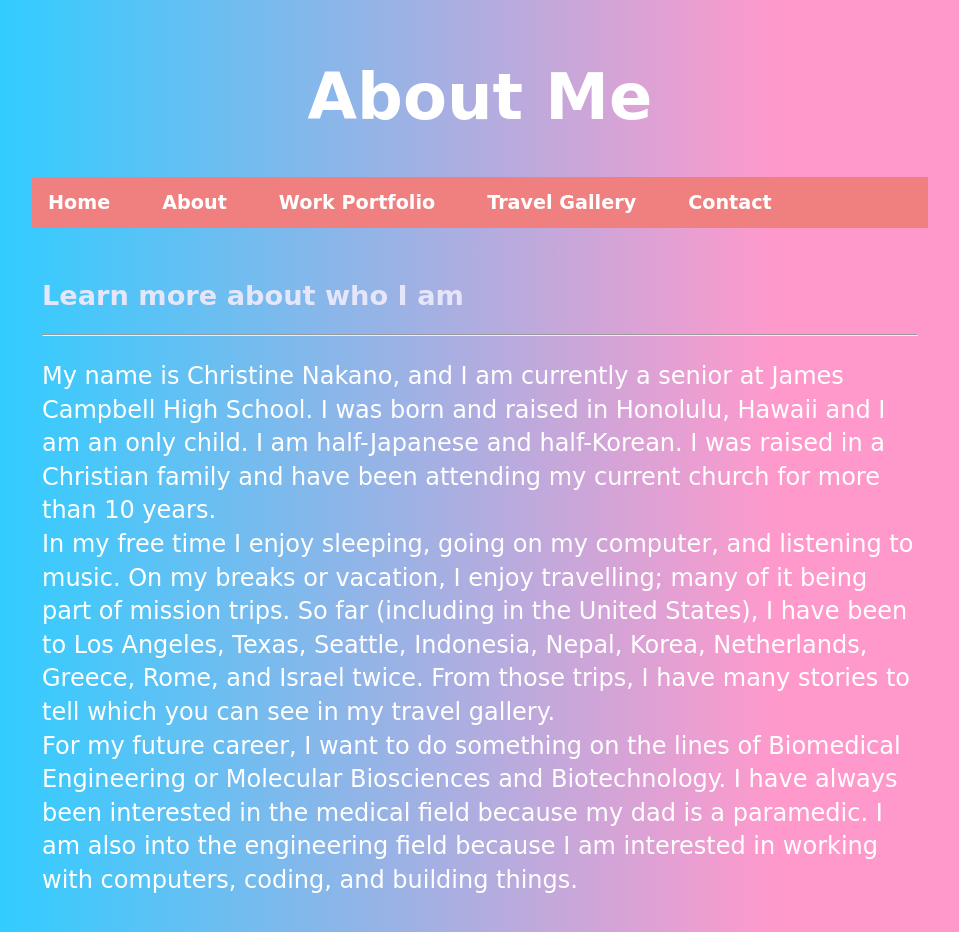
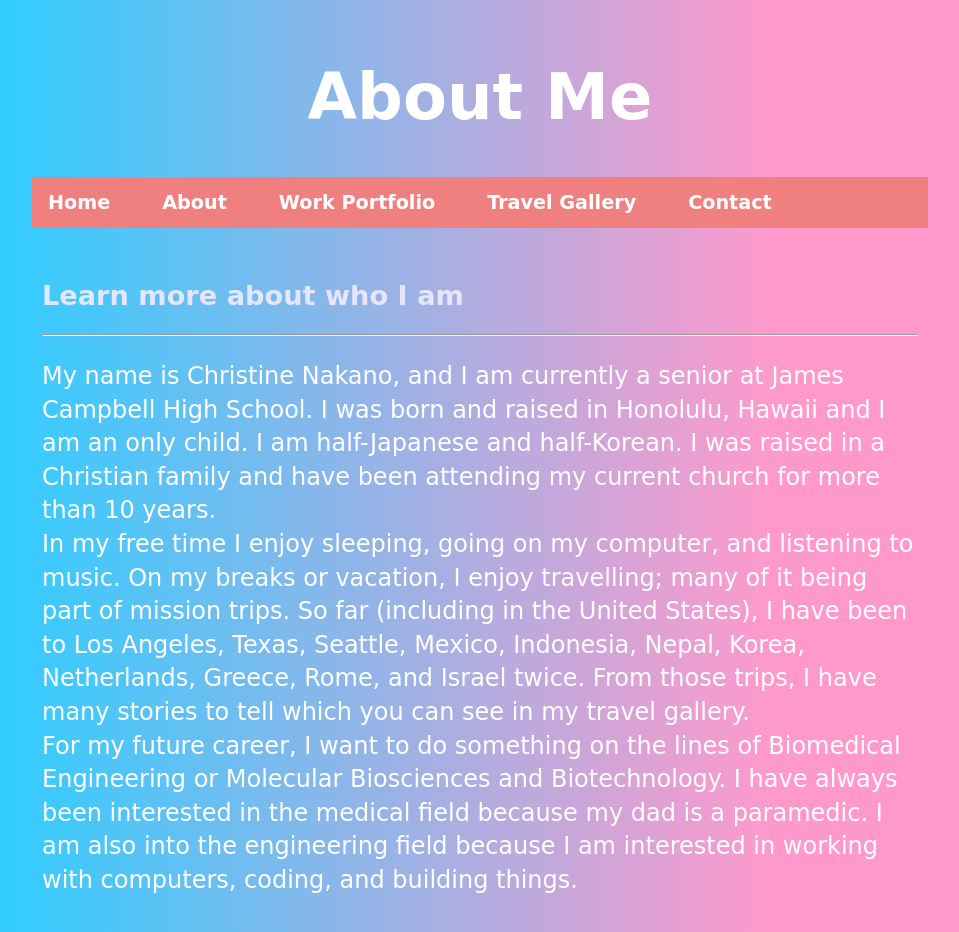
Before and after one commit to CNakano7/CNakano7.github.io, a Jekyll site: the page About/index.html, which Jekyll copies as it is, in a window 1280 px wide. Shown: the whole page, without its empty margins (160-1119 px from the left). Built offline with Jekyll 4.4.1, drawn with Linux system fonts in a browser that asks for light colours.

Commit message:
Update index.html

```diff
--- a/About/index.html
+++ b/About/index.html
@@ -62,7 +62,7 @@
    <div class="column right;">
     <h2 style="color:lavender; font-size: 170%">Learn more about who I am</h2>
 	  <hr>
-   <p style="color: white;">My name is Christine Nakano, and I am currently a senior at James Campbell High School. I was born and raised in Honolulu, Hawaii and I am an only child. I am half-Japanese and half-Korean. I was raised in a Christian family and have been attending my current church for more than 10 years.<br> In my free time I enjoy sleeping, going on my computer, and listening to music. On my breaks or vacation, I enjoy travelling; many of it being part of mission trips. So far (including in the United States), I have been to Los Angeles, Texas, Seattle, Indonesia, Nepal, Korea, Netherlands, Greece, Rome, and Israel twice. From those trips, I have many stories to tell which you can see in my travel gallery.<br>For my future career, I want to do something on the lines of Biomedical Engineering or Molecular Biosciences and Biotechnology. I have always been interested in the medical field because my dad is a paramedic. I am also into the engineering field because I am interested in working with computers, coding, and building things.</p>
+   <p style="color: white;">My name is Christine Nakano, and I am currently a senior at James Campbell High School. I was born and raised in Honolulu, Hawaii and I am an only child. I am half-Japanese and half-Korean. I was raised in a Christian family and have been attending my current church for more than 10 years.<br> In my free time I enjoy sleeping, going on my computer, and listening to music. On my breaks or vacation, I enjoy travelling; many of it being part of mission trips. So far (including in the United States), I have been to Los Angeles, Texas, Seattle, Mexico, Indonesia, Nepal, Korea, Netherlands, Greece, Rome, and Israel twice. From those trips, I have many stories to tell which you can see in my travel gallery.<br>For my future career, I want to do something on the lines of Biomedical Engineering or Molecular Biosciences and Biotechnology. I have always been interested in the medical field because my dad is a paramedic. I am also into the engineering field because I am interested in working with computers, coding, and building things.</p>
   </div>
 
 </div>
```
